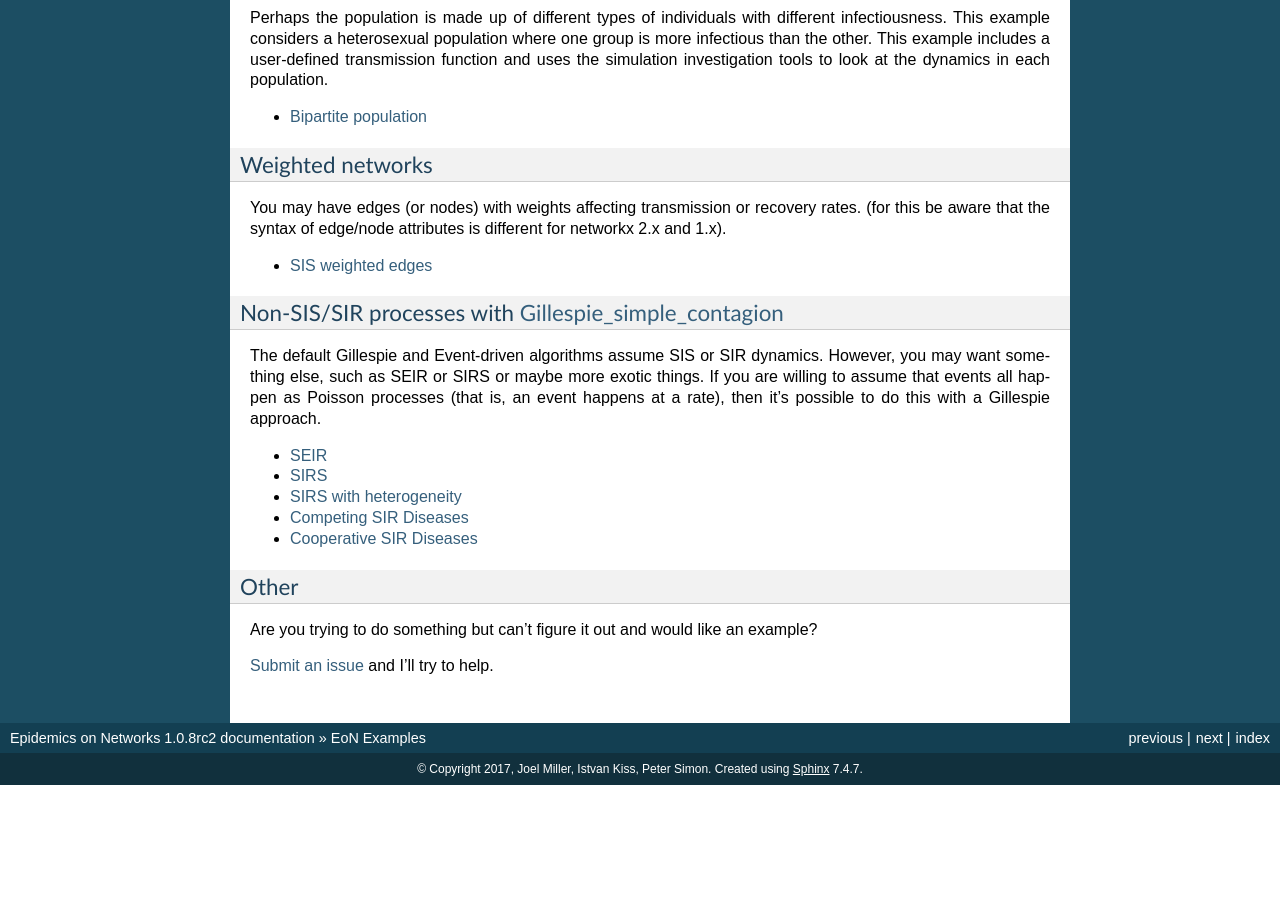
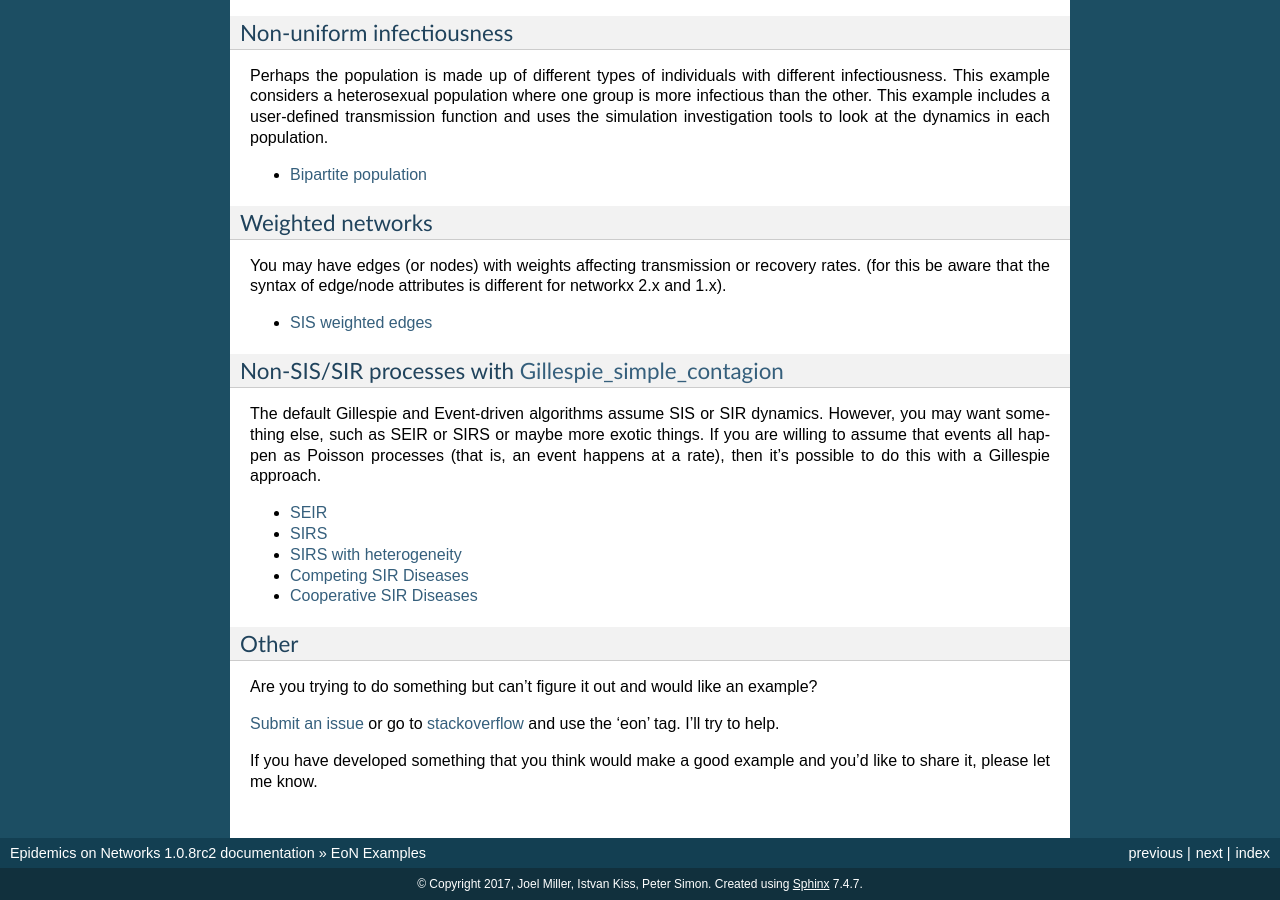
Before and after one commit to springer-math/Mathematics-of-Epidemics-on-Networks, a Sphinx documentation site: the page built from docs/Examples.rst, in a window 1280 px wide and 900 px high, scrolled down 2141 px. Built offline with Sphinx 7.4.7, drawn with Linux system fonts in a browser that asks for light colours; before the commit the page ends 2926 px from its top, so only the background shows below that; some of the changed text lies outside the part shown.

```diff
--- a/docs/Examples.rst
+++ b/docs/Examples.rst
@@ -6,7 +6,10 @@ We have collected a number of examples using **EoN** to generate figures.    We
 start with examples from the book
 `Mathematics of Epidemics on Networks: from Exact to Approximate Models`_.  Then
 we give a few other examples.  If none of these examples helps with the particular
-problem you are facing, `Submit an issue`_ and I'll try to help.
+problem you are facing, `Submit an issue`_ or go to `stackoverflow`_ and use the 'eon' tag.
+
+If you have an example you think would be useful here, please `submit an issue`_
+or email me.
 
 Reproducing figures from "Mathematics of Epidemics on Networks"
 ---------------------------------------------------------------
@@ -192,8 +195,12 @@ Other
 
 Are you trying to do something but can't figure it out and would like an example?
 
-`Submit an issue`_ and I'll try to help.
+`Submit an issue`_ or go to `stackoverflow`_ and use the 'eon' tag.
+I'll try to help.
 
+If you have developed something that you think would make a good example and you'd
+like to share it, please let me know.
 
 .. _Mathematics of epidemics on networks\: from exact to approximate models: http://www.springer.com/us/book/9783319508047
 .. _Submit an issue: https://github.com/springer-math/Mathematics-of-Epidemics-on-Networks/issues
+.. _stackoverflow: https://stackoverflow.com/questions/tagged/eon?tab=Newest
```
Also changed, not shown: docs/GettingStarted.rst (+9 -12 lines).
